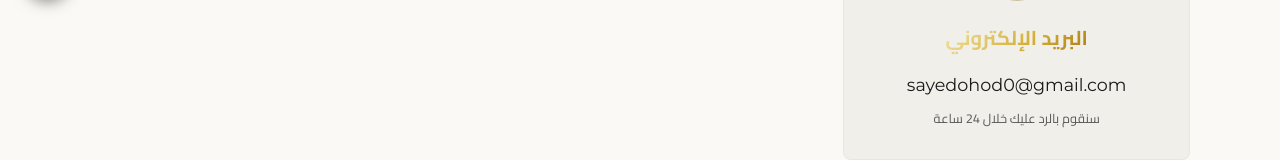
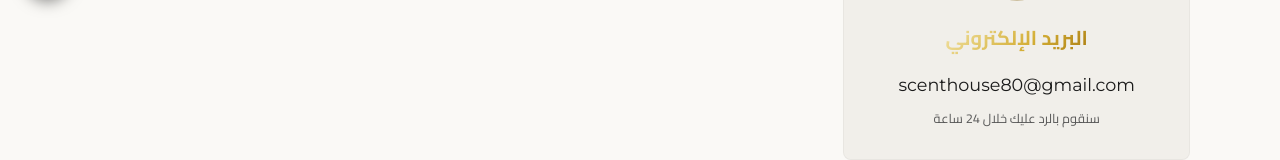
Before and after one commit to ahmed01121064395-ai/SCENT_HOUSE, a Next.js app: page /contact in a window 1280 px wide. Shown: the part 773-933 px from the top of the page. Built offline with nearby package versions, Linux system fonts and the light colour scheme; no server answers; the database is empty.

Commit message:
feat: add policy pages, update contact info and footer layout

```diff
--- a/src/app/(shop)/contact/page.tsx
+++ b/src/app/(shop)/contact/page.tsx
@@ -98,8 +98,8 @@ export default function Contact() {
               <i className="fa-solid fa-envelope"></i>
             </div>
             <h3 className="gold-text" style={{ fontSize: '1.25rem', fontWeight: 700, marginBottom: '15px' }}>البريد الإلكتروني</h3>
-            <a href={`mailto:${settings?.contact_email || 'sayedohod0@gmail.com'}`} className="english-num" style={{ color: 'var(--text-primary)', fontSize: '1.1rem', direction: 'ltr', display: 'block' }}>
-              {settings?.contact_email || 'sayedohod0@gmail.com'}
+            <a href={`mailto:${settings?.contact_email || 'scenthouse80@gmail.com'}`} className="english-num" style={{ color: 'var(--text-primary)', fontSize: '1.1rem', direction: 'ltr', display: 'block' }}>
+              {settings?.contact_email || 'scenthouse80@gmail.com'}
             </a>
             <p style={{ fontSize: '0.8rem', color: 'var(--text-muted)', marginTop: '8px' }}>
               سنقوم بالرد عليك خلال 24 ساعة
```
